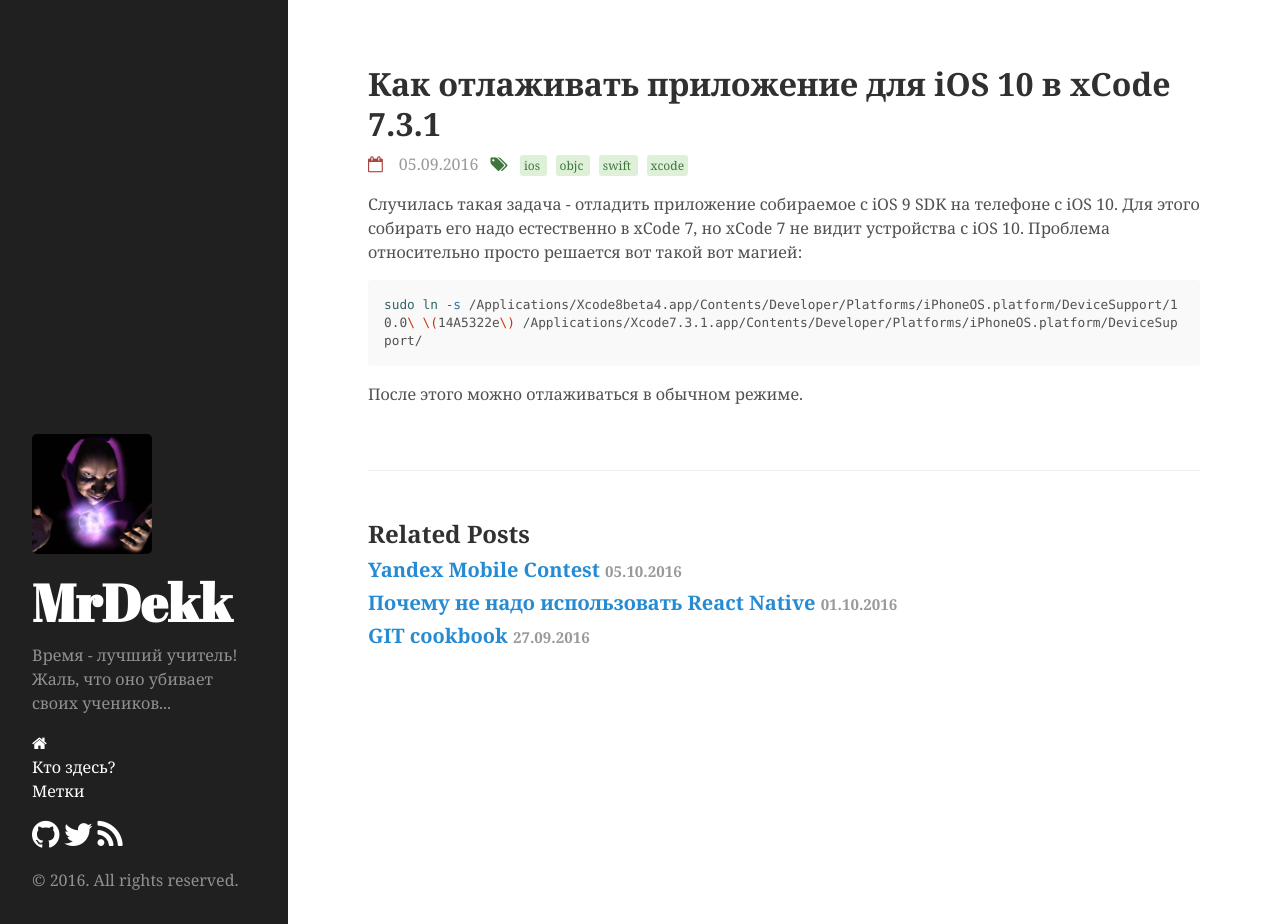
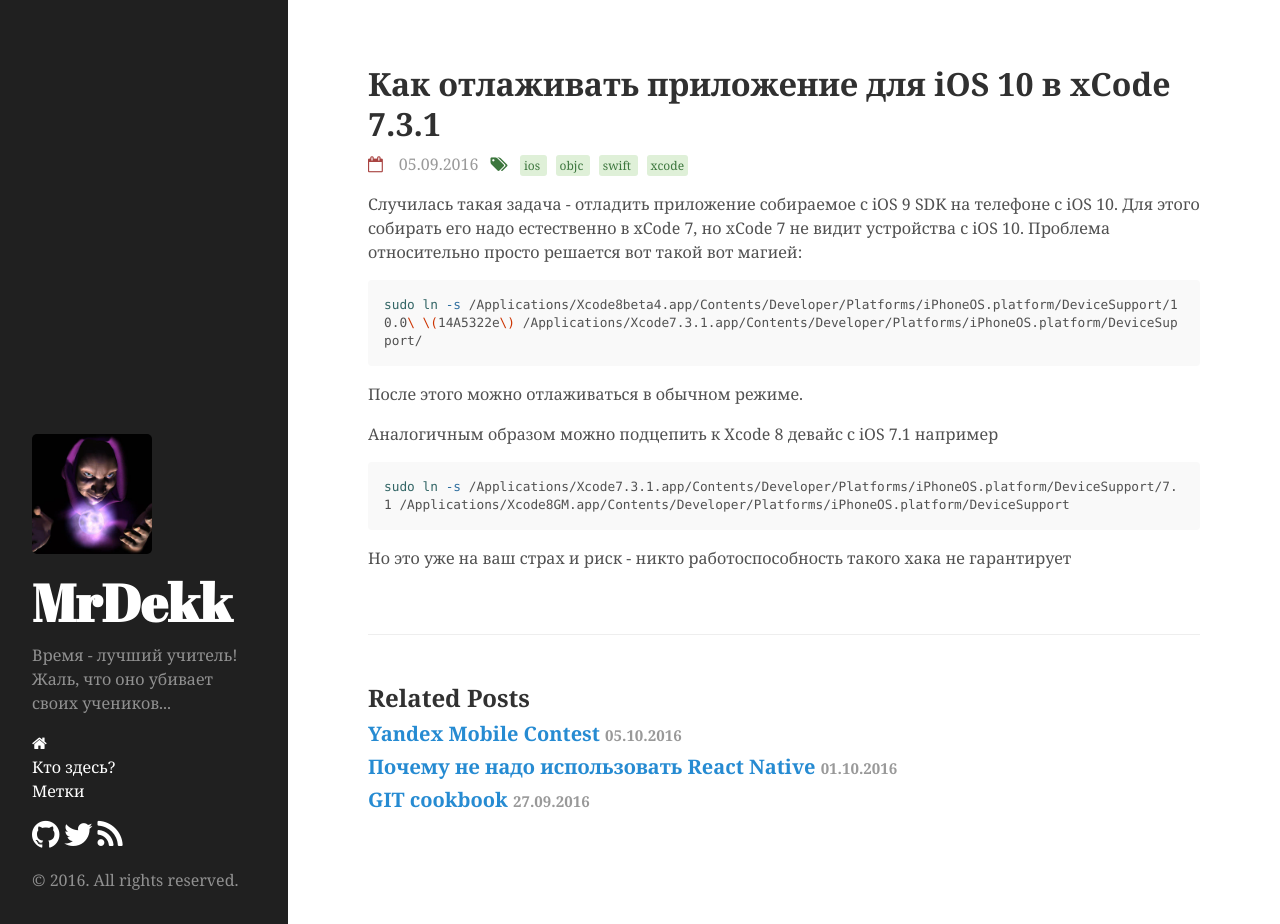
Before and after one commit to mrdekk/mrdekk.github.io, a Jekyll site: the page built from _posts/2016-09-05-run-on-ios10-device-from-xcode7.md, in a window 1280 px wide and 924 px high. Built offline with Jekyll 4.4.1, drawn with Linux system fonts in a browser that asks for light colours.

Commit message:
add: some info about iOS 7

````diff
--- a/_posts/2016-09-05-run-on-ios10-device-from-xcode7.md
+++ b/_posts/2016-09-05-run-on-ios10-device-from-xcode7.md
@@ -15,3 +15,11 @@
 ```
 
 После этого можно отлаживаться в обычном режиме.
+
+Аналогичным образом можно подцепить к Xcode 8 девайс с iOS 7.1 например
+
+``` bash
+sudo ln -s /Applications/Xcode7.3.1.app/Contents/Developer/Platforms/iPhoneOS.platform/DeviceSupport/7.1 /Applications/Xcode8GM.app/Contents/Developer/Platforms/iPhoneOS.platform/DeviceSupport
+```
+
+Но это уже на ваш страх и риск - никто работоспособность такого хака не гарантирует
````
